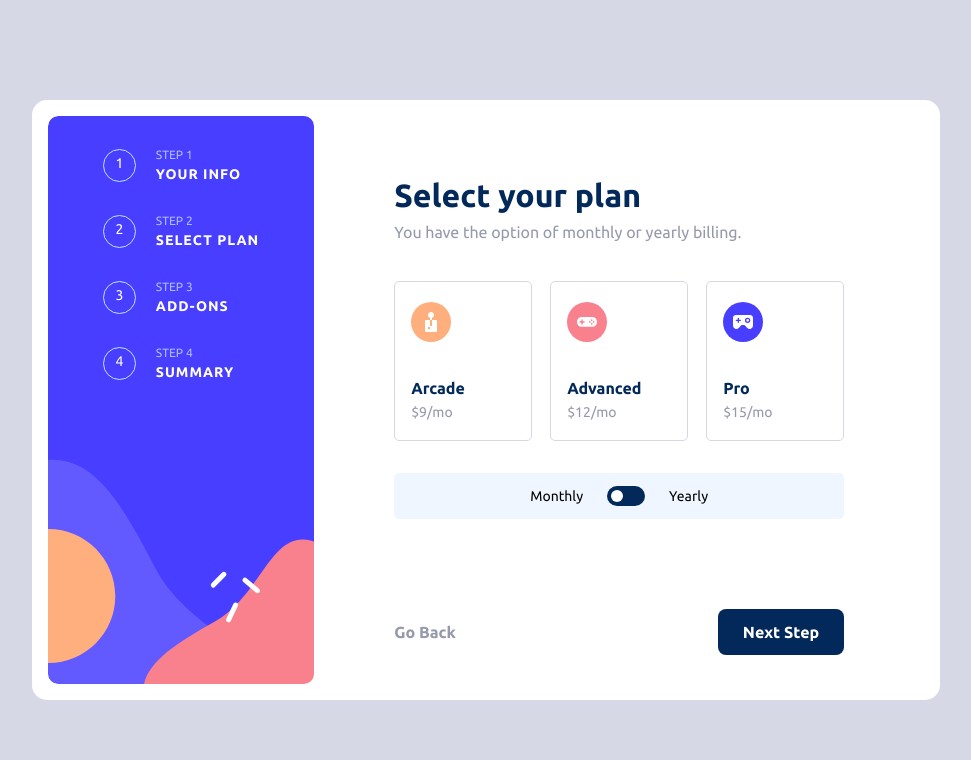
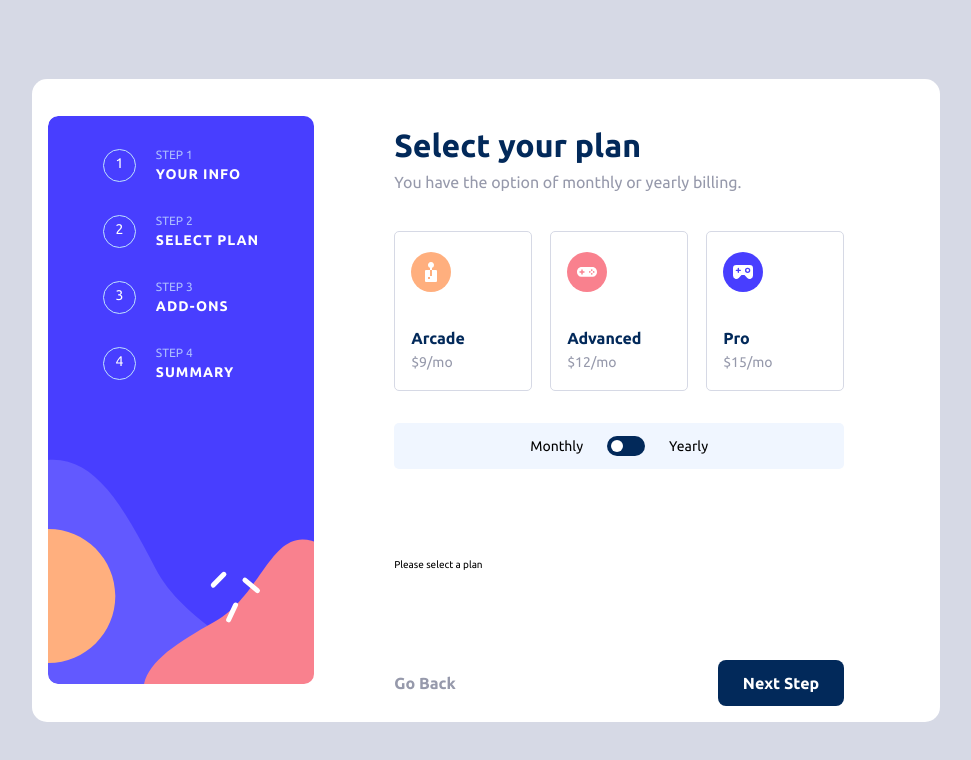
Before and after one commit to Memeena/multi-step-form-app, a React (Vite) app: page / in a window 1280 px wide. Both pictures are taken after a click on the button "Next Step". Shown: the top 760 px of the page, without its empty margins (154-1125 px from the left). Built offline with nearby package versions, Linux system fonts and the light colour scheme.

Commit message:
Update App.jsx

```diff
--- a/src/App.jsx
+++ b/src/App.jsx
@@ -61,6 +61,15 @@ function reducer(state, action) {
     case "nextStep":
       console.log("inside next step");
       console.log(state.status, state.currStep);
+      if (state.currStep === 2 && !state.selectedPlanName) {
+        console.log("inside error");
+        return {
+          ...state,
+          currStep: state.currStep,
+          errorMsg: "Please select a plan",
+          status: "error",
+        };
+      }
       // if (state.currStep === 2 && !state.selectedPlan) {
       //   console.log("inside error");
       //   return {
@@ -78,6 +87,7 @@ function reducer(state, action) {
       //     errorMsg: "Please select Addons..",
       //     status: "error",
       //   };
+      else
         return {
           ...state,
           currStep: state.currStep < 4 ? state.currStep++ : state.currStep,
@@ -148,7 +158,8 @@ function App() {
             />
           )}
           {currStep > 4 && <ThankYou />}
-          {status === "error" && <p>{errorMsg}</p>}
+
+          {errorMsg && <p>{errorMsg}</p>}
           <div className="button">
             {currStep > 1 && currStep <= 4 && (
               <button
```
Lines whose indentation alone changed are shown as unchanged.
